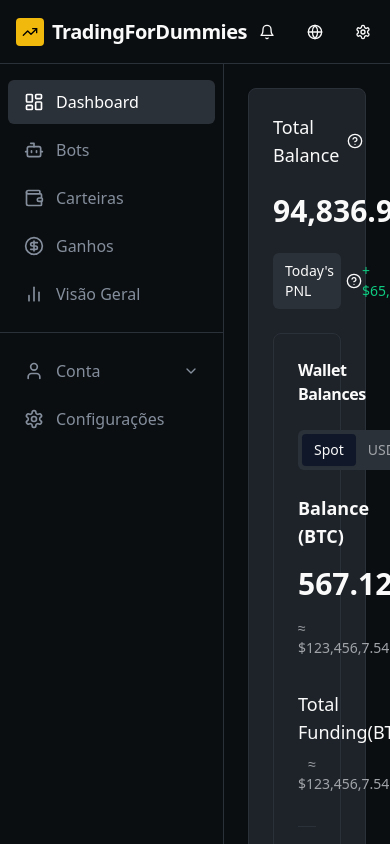
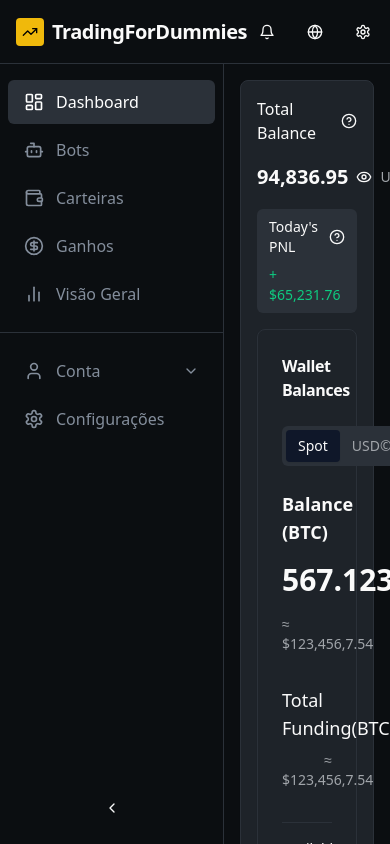
Before and after one commit to ronaldomafra/crypto-dummies-dashboard, a React (Vite) app: page /dashboard in a window 390 px wide. Shown: the top 844 px of the page. Built offline with nearby package versions, Linux system fonts and the light colour scheme.

Commit message:
feat: Implement mobile responsiveness and sidebar toggle
- Added mobile responsiveness to the layout.
- Implemented a toggle option in the left sidebar to hide/show it.

```diff
--- a/src/components/Sidebar.tsx
+++ b/src/components/Sidebar.tsx
@@ -2,9 +2,11 @@
 import { cn } from "@/lib/utils";
 import {
   BarChart2, ChevronDown, CircleDollarSign,
-  LayoutDashboard, Wallet, Settings, User, Bot
+  LayoutDashboard, Wallet, Settings, User, Bot, ChevronLeft
 } from "lucide-react";
 import { NavLink } from "react-router-dom";
+import { Button } from "./ui/button";
+import { useState } from "react";
 
 interface SidebarLinkProps {
   icon: React.ElementType;
@@ -13,6 +15,7 @@ interface SidebarLinkProps {
   isNested?: boolean;
   isActive?: boolean;
   hasDropdown?: boolean;
+  collapsed?: boolean;
 }
 
 const SidebarLink = ({
@@ -20,7 +23,8 @@ const SidebarLink = ({
   label,
   to,
   isNested = false,
-  hasDropdown = false
+  hasDropdown = false,
+  collapsed = false
 }: SidebarLinkProps) => {
   return (
     <NavLink
@@ -30,33 +34,57 @@ const SidebarLink = ({
         isActive
           ? "bg-crypto-lightgray text-white"
           : "text-crypto-text hover:bg-crypto-lightgray hover:text-white",
-        isNested && "ml-4"
+        isNested && "ml-4",
+        collapsed && "justify-center px-2"
       )}
     >
       <Icon size={20} />
-      <span className="flex-1">{label}</span>
-      {hasDropdown && <ChevronDown size={16} />}
+      {!collapsed && (
+        <>
+          <span className="flex-1">{label}</span>
+          {hasDropdown && <ChevronDown size={16} />}
+        </>
+      )}
     </NavLink>
   );
 };
 
 const Sidebar = () => {
+  const [collapsed, setCollapsed] = useState(false);
+
   return (
-    <div className="w-56 border-r border-crypto-lightgray h-[calc(100vh-64px)] flex flex-col py-4">
+    <div
+      className={cn(
+        "border-r border-crypto-lightgray h-[calc(100vh-64px)] flex flex-col py-4 transition-all duration-300",
+        collapsed ? "w-14" : "w-56"
+      )}
+    >
       <div className="space-y-1 px-2">
-        <SidebarLink icon={LayoutDashboard} label="Dashboard" to="/dashboard" />
-        <SidebarLink icon={Bot} label="Bots" to="/bots" />
-        <SidebarLink icon={Wallet} label="Carteiras" to="/carteiras" />
-        <SidebarLink icon={CircleDollarSign} label="Ganhos" to="/ganhos" />
-        <SidebarLink icon={BarChart2} label="Visão Geral" to="/visao-geral" />
+        <SidebarLink icon={LayoutDashboard} label="Dashboard" to="/dashboard" collapsed={collapsed} />
+        <SidebarLink icon={Bot} label="Bots" to="/bots" collapsed={collapsed} />
+        <SidebarLink icon={Wallet} label="Carteiras" to="/carteiras" collapsed={collapsed} />
+        <SidebarLink icon={CircleDollarSign} label="Ganhos" to="/ganhos" collapsed={collapsed} />
+        <SidebarLink icon={BarChart2} label="Visão Geral" to="/visao-geral" collapsed={collapsed} />
       </div>
 
       <div className="mt-4 pt-4 border-t border-crypto-lightgray">
         <div className="space-y-1 px-2">
-          <SidebarLink icon={User} label="Conta" to="/conta" hasDropdown />
-          <SidebarLink icon={Settings} label="Configurações" to="/configuracoes" />
+          <SidebarLink icon={User} label="Conta" to="/conta" hasDropdown collapsed={collapsed} />
+          <SidebarLink icon={Settings} label="Configurações" to="/configuracoes" collapsed={collapsed} />
         </div>
       </div>
+
+      <Button
+        variant="ghost"
+        size="icon"
+        className="mt-auto mx-auto"
+        onClick={() => setCollapsed(!collapsed)}
+      >
+        <ChevronLeft className={cn(
+          "h-4 w-4 transition-transform",
+          collapsed && "rotate-180"
+        )} />
+      </Button>
     </div>
   );
 };
--- a/src/components/dashboard/TotalBalance.tsx
+++ b/src/components/dashboard/TotalBalance.tsx
@@ -1,4 +1,3 @@
-
 import { useState } from "react";
 import { Card, CardContent } from "@/components/ui/card";
 import { Button } from "@/components/ui/button";
@@ -18,13 +17,13 @@ const TotalBalance = () => {
   const [hideBalance, setHideBalance] = useState(false);
 
   return (
-    <div className="grid grid-cols-1 lg:grid-cols-2 gap-6">
+    <div className="grid grid-cols-1 lg:grid-cols-2 gap-4 sm:gap-6">
       {/* Left Column - Balance Information */}
       <Card className="bg-crypto-gray border-crypto-lightgray">
-        <CardContent className="p-6">
-          <div className="space-y-6">
+        <CardContent className="p-4 sm:p-6">
+          <div className="space-y-4 sm:space-y-6">
             <div className="flex items-center gap-2">
-              <h2 className="text-lg font-medium">Total Balance</h2>
+              <h2 className="text-base sm:text-lg font-medium">Total Balance</h2>
               <TooltipProvider>
                 <Tooltip>
                   <TooltipTrigger asChild>
@@ -40,7 +39,7 @@ const TotalBalance = () => {
             </div>
 
             <div className="flex items-center gap-2">
-              <div className="text-3xl font-bold">
+              <div className="text-xl sm:text-3xl font-bold">
                 {hideBalance ? "••••••" : "94,836.95"}
               </div>
               <Button
@@ -54,7 +53,7 @@ const TotalBalance = () => {
               <span className="text-sm text-muted-foreground">USDT</span>
             </div>
 
-            <div className="py-2 px-3 bg-crypto-lightgray rounded-md flex items-center justify-between">
+            <div className="py-2 px-3 bg-crypto-lightgray rounded-md flex flex-col sm:flex-row sm:items-center sm:justify-between gap-2 sm:gap-0">
               <div className="flex items-center gap-2">
                 <span className="text-sm">Today's PNL</span>
                 <TooltipProvider>
@@ -82,13 +81,13 @@ const TotalBalance = () => {
 
       {/* Right Column - Charts */}
       <Card className="bg-crypto-gray border-crypto-lightgray">
-        <CardContent className="p-6">
+        <CardContent className="p-4 sm:p-6">
           <Tabs defaultValue="asset-distribution">
-            <TabsList className="bg-transparent border-b border-crypto-lightgray w-full justify-start mb-6">
-              <TabsTrigger value="asset-distribution" className="data-[state=active]:bg-transparent">
+            <TabsList className="bg-transparent border-b border-crypto-lightgray w-full justify-start mb-4 sm:mb-6 overflow-x-auto">
+              <TabsTrigger value="asset-distribution" className="data-[state=active]:bg-transparent whitespace-nowrap">
                 Asset Distribution
               </TabsTrigger>
-              <TabsTrigger value="accumulated-value" className="data-[state=active]:bg-transparent">
+              <TabsTrigger value="accumulated-value" className="data-[state=active]:bg-transparent whitespace-nowrap">
                 Accumulated Value
               </TabsTrigger>
             </TabsList>
--- a/src/pages/Dashboard.tsx
+++ b/src/pages/Dashboard.tsx
@@ -10,7 +10,7 @@ const Dashboard = () => {
       <TopNav />
       <div className="flex flex-1 overflow-hidden">
         <Sidebar />
-        <div className="flex-1 overflow-y-auto p-6 space-y-6 bg-crypto-dark">
+        <div className="flex-1 overflow-y-auto p-4 sm:p-6 space-y-4 sm:space-y-6 bg-crypto-dark">
           <TotalBalance />
           <BotTable />
         </div>
```
